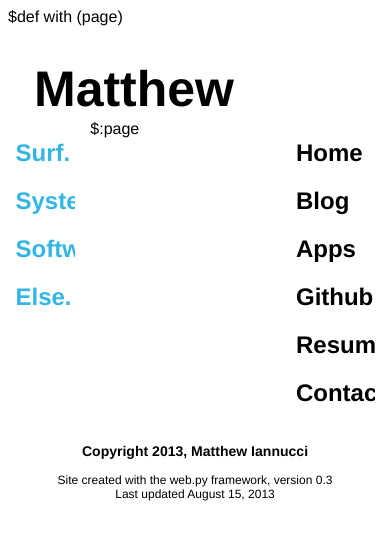
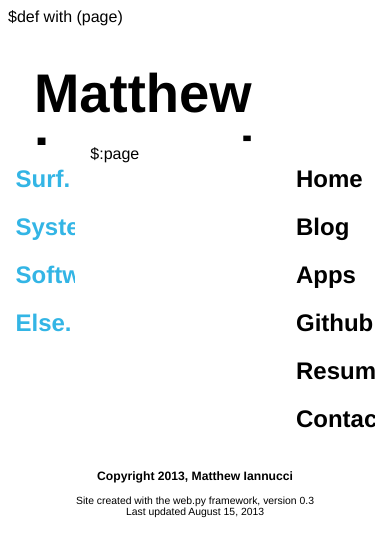
Before and after one commit to mpiannucci/my-page, a Python web app: template templates/base.html in a window 390 px wide. Shown: the top 557 px of the page. Run offline with Jinja, Linux system fonts and the light colour scheme; the template is opened without the code that fills it, so the values that code supplies are empty.

Commit message:
changed some aspects to responsive

```diff
--- a/static/Styles/screen.css
+++ b/static/Styles/screen.css
@@ -77,9 +77,9 @@
 /* Header settings */
 #header {
 	background:#ffffff;
-	font-size:25px;
+	font-size:170%;
 	padding-left:26px;
-	height:60px;
+	height:10%;
 }
 
 #header a:hover {
@@ -90,7 +90,7 @@
 /* Footer settings */
 #footer {
 	background:#ffffff;
-	font-size:12px;
+	font-size:65%;
 	padding:0px;
 }
 
@@ -99,7 +99,7 @@
 }
 
 #siteinfo p {
-	font-size:12px;
+	font-size:100%;
 	padding:0px;
 }
 
@@ -175,7 +175,7 @@
 
 /* Blog page settings */
 .postDisp h3 {
-	font-size:16;
+	font-size:100%
 	font-style: italic;
 }
 
```
